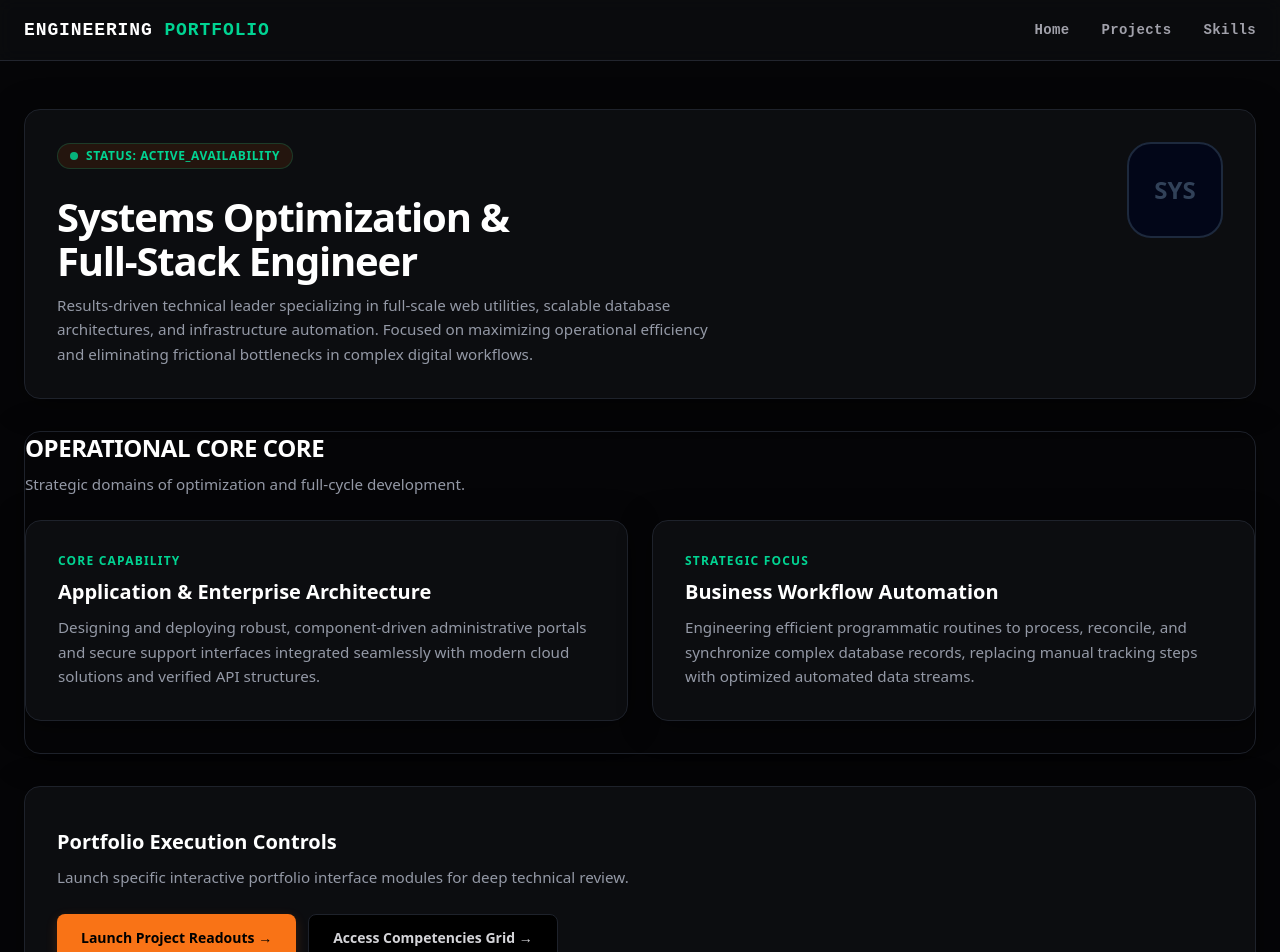
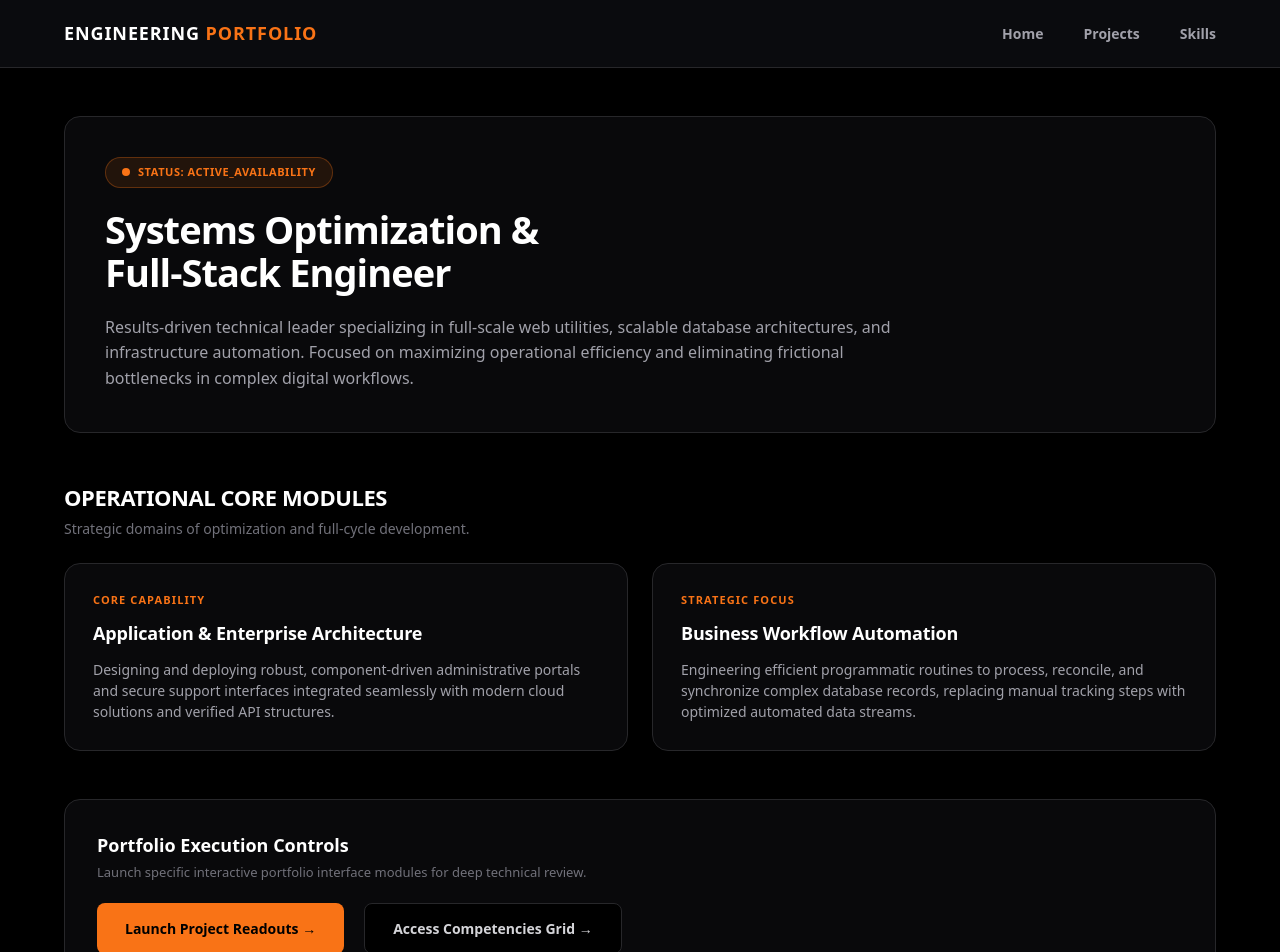
Before and after one commit to TKCBMH-sudomaster/developer-resume, a Next.js app: page / in a window 1280 px wide. Shown: the top 952 px of the page. Built offline with nearby package versions, Linux system fonts and the light colour scheme.

Commit message:
fix: resolve explicit layout and inline style ts type errors

```diff
--- a/app/globals.css
+++ b/app/globals.css
@@ -1,158 +1,16 @@
 @import "tailwindcss";
 
-/* FAIL-SAFE HIGH-TECH STYLING ENGINE */
 :root {
-  background-color: #050507;
+  background-color: #000000;
   color: #ffffff;
-  font-family: ui-sans-serif, system-ui, -apple-system, BlinkMacSystemFont, "Segoe UI", Roboto, sans-serif;
+  color-scheme: dark;
 }
 
 body {
-  background-color: #050507;
+  background-color: #000000;
   color: #ffffff;
-  margin: 0;
-  padding: 0;
 }
 
-/* Header & Navigation Fixes */
-header {
-  background-color: rgba(12, 13, 16, 0.8) !important;
-  border-bottom: 1px solid #22252e !important;
-  backdrop-filter: blur(8px);
-}
-
-nav a {
-  color: #a1a1aa !important;
-  text-decoration: none !important;
-  font-family: monospace !important;
-}
-
-nav a:hover {
+a:hover {
   color: #f97316 !important;
 }
-
-/* Premium High-Tech Dashboard Cards */
-section, .tech-card {
-  background-color: #0c0d10 !important;
-  border: 1px solid #1e222b !important;
-  border-radius: 16px !important;
-  padding: 2rem !important;
-  margin-bottom: 2rem !important;
-  box-shadow: 0 4px 30px rgba(0, 0, 0, 0.5);
-}
-
-/* Tactical Orange Badges */
-.status-badge {
-  display: inline-flex;
-  align-items: center;
-  gap: 8px;
-  background-color: rgba(249, 115, 22, 0.1) !important;
-  color: #f97316 !important;
-  border: 1px solid rgba(249, 115, 22, 0.3) !important;
-  padding: 4px 12px !important;
-  border-radius: 6px !important;
-  font-size: 11px !important;
-  font-weight: 700 !important;
-  letter-spacing: 0.05em;
-  text-transform: uppercase;
-}
-
-.status-dot {
-  width: 8px;
-  height: 8px;
-  background-color: #f97316;
-  border-radius: 50%;
-  box-shadow: 0 0 8px #f97316;
-}
-
-/* Typography Overrides */
-h1 {
-  font-size: 2.5rem !important;
-  font-weight: 900 !important;
-  letter-spacing: -0.03em !important;
-  line-height: 1.1 !important;
-  margin-top: 1rem !important;
-  color: #ffffff !important;
-}
-
-h2 {
-  font-size: 1.5rem !important;
-  font-weight: 800 !important;
-  color: #ffffff !important;
-  letter-spacing: -0.02em !important;
-  text-transform: uppercase;
-  margin: 0 0 0.5rem 0 !important;
-}
-
-h3 {
-  font-size: 1.25rem !important;
-  font-weight: 700 !important;
-  color: #ffffff !important;
-  margin: 0.5rem 0 !important;
-}
-
-p {
-  color: #9499a6 !important;
-  line-height: 1.6 !important;
-  font-size: 0.95rem !important;
-}
-
-/* Grid Layout Fallback */
-.grid-container {
-  display: grid !important;
-  grid-template-columns: 1fr !important;
-  gap: 1.5rem !important;
-  margin-top: 1.5rem !important;
-}
-
-@media (min-width: 768px) {
-  .grid-container {
-    grid-template-columns: 1fr 1fr !important;
-  }
-}
-
-/* High-Tech Tactical Buttons */
-.btn-primary {
-  display: inline-flex !important;
-  align-items: center !important;
-  background-color: #f97316 !important;
-  color: #000000 !important;
-  font-weight: 700 !important;
-  font-size: 0.875rem !important;
-  padding: 0.75rem 1.5rem !important;
-  border-radius: 8px !important;
-  text-decoration: none !important;
-  transition: all 0.2s ease !important;
-  box-shadow: 0 4px 12px rgba(249, 115, 22, 0.2) !important;
-}
-
-.btn-primary:hover {
-  background-color: #ea580c !important;
-  transform: translateY(-1px);
-}
-
-.btn-secondary {
-  display: inline-flex !important;
-  align-items: center !important;
-  background-color: #000000 !important;
-  color: #d4d4d8 !important;
-  font-weight: 700 !important;
-  font-size: 0.875rem !important;
-  padding: 0.75rem 1.5rem !important;
-  border-radius: 8px !important;
-  text-decoration: none !important;
-  border: 1px solid #1e222b !important;
-  transition: all 0.2s ease !important;
-}
-
-.btn-secondary:hover {
-  border-color: #f97316 !important;
-  color: #ffffff !important;
-}
-
-.module-header {
-  font-family: monospace;
-  font-size: 11px;
-  color: #f97316;
-  letter-spacing: 0.1em;
-}
--- a/app/layout.tsx
+++ b/app/layout.tsx
@@ -13,31 +13,34 @@ export default function RootLayout({
   children: React.ReactNode;
 }) {
   return (
-    <html lang="en" className="bg-black text-white selection:bg-orange-500/30 selection:text-orange-300">
-      <body className="antialiased min-h-screen flex flex-col font-sans">
-        {/* Clean Corporate-Tech Header */}
-        <header className="sticky top-0 z-50 backdrop-blur-md bg-slate-950/70 border-b border-slate-800">
-          <nav className="max-w-7xl mx-auto px-6 py-4 flex justify-between items-center">
-            <Link href="/" className="flex items-center gap-2 group">
-              <span className="text-lg font-extrabold tracking-wider text-white uppercase hover:text-emerald-400 transition-colors">
-                ENGINEERING <span className="text-emerald-400">PORTFOLIO</span>
+    <html lang="en" style={{ backgroundColor: '#000000', color: '#ffffff' }}>
+      <body style={{ margin: 0, padding: 0, minHeight: '100vh', display: 'flex', flexDirection: 'column', fontFamily: 'ui-sans-serif, system-ui, sans-serif', backgroundColor: '#000000' }}>
+
+        {/* Navigation Bar - Spaced Out with Valid TypeScript Styles */}
+        <header style={{ position: 'sticky', top: 0, zIndex: 50, backgroundColor: 'rgba(12, 13, 16, 0.9)', borderBottom: '1px solid #27272a', backdropFilter: 'blur(8px)' }}>
+          <nav style={{ maxWidth: '1200px', margin: '0 auto', padding: '20px 24px', display: 'flex', justifyContent: 'space-between', alignItems: 'center' }}>
+            <Link href="/" style={{ textDecoration: 'none' }}>
+              <span style={{ fontSize: '18px', fontWeight: 900, letterSpacing: '0.05em', color: '#ffffff' }}>
+                ENGINEERING <span style={{ color: '#f97316' }}>PORTFOLIO</span>
               </span>
             </Link>
-            <div className="flex gap-8 text-sm font-semibold tracking-wide text-slate-400">
-              <Link href="/" className="hover:text-emerald-400 transition-colors">Home</Link>
-              <Link href="/projects" className="hover:text-emerald-400 transition-colors">Projects</Link>
-              <Link href="/skills" className="hover:text-emerald-400 transition-colors">Skills</Link>
+
+            {/* Perfectly Spaced-Out Professional Navigation Link Elements */}
+            <div style={{ display: 'flex', gap: '40px', fontSize: '14px', fontWeight: 600 }}>
+              <Link href="/" style={{ textDecoration: 'none', color: '#a1a1aa' }}>Home</Link>
+              <Link href="/projects" style={{ textDecoration: 'none', color: '#a1a1aa' }}>Projects</Link>
+              <Link href="/skills" style={{ textDecoration: 'none', color: '#a1a1aa' }}>Skills</Link>
             </div>
           </nav>
         </header>
 
-        {/* Core Main Content Frame */}
-        <main className="flex-grow max-w-7xl w-full mx-auto px-6 py-12">
+        {/* Main Content Container */}
+        <main style={{ flexGrow: 1, maxWidth: '1200px', width: '100%', margin: '0 auto', padding: '48px 24px', boxSizing: 'border-box' }}>
           {children}
         </main>
 
-        {/* Highly Professional Minimalist Footer */}
-        <footer className="border-t border-slate-800/60 py-6 text-center text-xs text-slate-500 font-medium tracking-wide">
+        {/* Minimalist Corporate Footer */}
+        <footer style={{ borderTop: '1px solid rgba(39, 39, 42, 0.6)', padding: '24px 0', textAlign: 'center', fontSize: '12px', color: '#52525b' }}>
           © {new Date().getFullYear()} Systems Optimization Portfolio • Built with Next.js & Deployed via Vercel
         </footer>
       </body>
--- a/app/page.tsx
+++ b/app/page.tsx
@@ -2,69 +2,72 @@ import Link from 'next/link';
 
 export default function HomePage() {
   return (
-    <div className="space-y-12 animate-in fade-in duration-500">
+    <div style={{ display: 'flex', flexDirection: 'column', gap: '48px' }}>
 
-      {/* Hero Header Section */}
-      <section className="p-8 bg-slate-900 border border-slate-800 rounded-3xl shadow-xl space-y-6 relative overflow-hidden">
-        <div className="flex flex-col md:flex-row items-start justify-between gap-6">
-          <div className="space-y-2.5">
-            <div className="inline-flex items-center gap-2 px-3 py-1 text-xs font-bold bg-orange-500/10 text-emerald-400 rounded-full border border-emerald-400/20 tracking-wider uppercase">
-              <div className="w-2 h-2 rounded-full bg-emerald-400 animate-pulse" />
+      {/* Hero Header Card with Vivid Tactical Orange Accent Styling */}
+      <section style={{ padding: '40px', backgroundColor: '#09090b', border: '1px solid #27272a', borderRadius: '16px', display: 'flex', flexDirection: 'column', gap: '20px' }}>
+        <div>
+          <div style={{ display: 'inline-flex', alignItems: 'center', gap: '8px', padding: '6px 16px', fontSize: '11px', fontWeight: 700, backgroundColor: 'rgba(249, 115, 22, 0.1)', color: '#f97316', border: '1px solid rgba(249, 115, 22, 0.3)', borderRadius: '9999px', textTransform: 'uppercase', letterSpacing: '0.05em' }}>
+            <span style={{ width: '8px', height: '8px', backgroundColor: '#f97316', borderRadius: '50%', display: 'inline-block' }} />
             STATUS: ACTIVE_AVAILABILITY
           </div>
-            <h1 className="text-4xl md:text-5xl font-extrabold tracking-tighter text-white">
+        </div>
+
+        <h1 style={{ fontSize: '38px', fontWeight: 800, letterSpacing: '-0.025em', color: '#ffffff', margin: 0, lineHeight: 1.15 }}>
           Systems Optimization & <br />Full-Stack Engineer
         </h1>
-            <p className="text-base text-slate-400 max-w-2xl leading-relaxed">
+        <p style={{ fontSize: '16px', color: '#a1a1aa', lineHeight: 1.6, maxWidth: '800px', margin: 0 }}>
           Results-driven technical leader specializing in full-scale web utilities,
           scalable database architectures, and infrastructure automation. Focused
           on maximizing operational efficiency and eliminating frictional bottlenecks
           in complex digital workflows.
         </p>
-          </div>
-          <div className="w-24 h-24 hidden md:flex items-center justify-center rounded-3xl border-2 border-slate-800 bg-slate-950 font-black text-2xl text-slate-700 tracking-tightest">
-            SYS
-          </div>
-        </div>
       </section>
 
-      {/* Primary Engineering Domains */}
-      <section className="space-y-6 border-none !p-0 !bg-transparent !box-none">
+      {/* Primary Engineering Modules Side-by-Side Grid */}
+      <section style={{ display: 'flex', flexDirection: 'column', gap: '24px' }}>
         <div>
-          <h2 className="text-2xl font-extrabold tracking-tight text-white uppercase">Operational Core Core</h2>
-          <p className="text-slate-400 mt-1 text-sm">Strategic domains of optimization and full-cycle development.</p>
+          <h2 style={{ fontSize: '22px', fontWeight: 800, letterSpacing: '-0.02em', color: '#ffffff', textTransform: 'uppercase', margin: 0 }}>Operational Core Modules</h2>
+          <p style={{ color: '#71717a', fontSize: '14px', margin: '4px 0 0 0' }}>Strategic domains of optimization and full-cycle development.</p>
         </div>
 
-        <div className="grid-container">
-          {/* Domain 1 */}
-          <div className="tech-card">
-            <span className="text-xs font-bold uppercase tracking-widest text-emerald-400 block mb-1">Core Capability</span>
-            <h3>Application & Enterprise Architecture</h3>
-            <p>
+        {/* Valid Flexible Responsive Card Grid */}
+        <div style={{ display: 'grid', gridTemplateColumns: 'repeat(auto-fit, minmax(340px, 1fr))', gap: '24px' }}>
+
+          {/* Module Card 1 */}
+          <div style={{ padding: '28px', backgroundColor: '#09090b', border: '1px solid #27272a', borderRadius: '16px', display: 'flex', flexDirection: 'column', gap: '12px' }}>
+            <span style={{ fontSize: '11px', fontWeight: 700, textTransform: 'uppercase', letterSpacing: '0.1em', color: '#f97316' }}>Core Capability</span>
+            <h3 style={{ fontSize: '18px', fontWeight: 700, color: '#ffffff', margin: 0, letterSpacing: '-0.01em' }}>Application & Enterprise Architecture</h3>
+            <p style={{ fontSize: '14px', color: '#a1a1aa', lineHeight: 1.5, margin: 0 }}>
               Designing and deploying robust, component-driven administrative portals and secure support interfaces integrated seamlessly with modern cloud solutions and verified API structures.
             </p>
           </div>
 
-          {/* Domain 2 */}
-          <div className="tech-card">
-            <span className="text-xs font-bold uppercase tracking-widest text-emerald-400 block mb-1">Strategic Focus</span>
-            <h3>Business Workflow Automation</h3>
-            <p>
+          {/* Module Card 2 */}
+          <div style={{ padding: '28px', backgroundColor: '#09090b', border: '1px solid #27272a', borderRadius: '16px', display: 'flex', flexDirection: 'column', gap: '12px' }}>
+            <span style={{ fontSize: '11px', fontWeight: 700, textTransform: 'uppercase', letterSpacing: '0.1em', color: '#f97316' }}>Strategic Focus</span>
+            <h3 style={{ fontSize: '18px', fontWeight: 700, color: '#ffffff', margin: 0, letterSpacing: '-0.01em' }}>Business Workflow Automation</h3>
+            <p style={{ fontSize: '14px', color: '#a1a1aa', lineHeight: 1.5, margin: 0 }}>
               Engineering efficient programmatic routines to process, reconcile, and synchronize complex database records, replacing manual tracking steps with optimized automated data streams.
             </p>
           </div>
+
         </div>
       </section>
 
-      {/* Action Controls Panel */}
-      <div className="tech-card">
-        <h3>Portfolio Execution Controls</h3>
-        <p style={{ margin: '0 0 1.5rem 0' }}>Launch specific interactive portfolio interface modules for deep technical review.</p>
-        <div style={{ display: 'flex', gap: '12px', flexWrap: 'wrap' }}>
-          <Link href="/projects" className="btn-primary">
+      {/* Action Navigation Controls Panel */}
+      <div style={{ padding: '32px', backgroundColor: '#09090b', border: '1px solid #27272a', borderRadius: '16px', display: 'flex', flexDirection: 'column', gap: '20px' }}>
+        <div>
+          <h3 style={{ fontSize: '18px', fontWeight: 700, color: '#ffffff', margin: 0 }}>Portfolio Execution Controls</h3>
+          <p style={{ fontSize: '13px', color: '#71717a', margin: '4px 0 0 0' }}>Launch specific interactive portfolio interface modules for deep technical review.</p>
+        </div>
+
+        {/* Properly Styled Production Interface Navigation Buttons */}
+        <div style={{ display: 'flex', gap: '20px', flexWrap: 'wrap' }}>
+          <Link href="/projects" style={{ textDecoration: 'none', display: 'inline-flex', alignItems: 'center', backgroundColor: '#f97316', color: '#000000', fontWeight: 700, fontSize: '14px', padding: '14px 28px', borderRadius: '8px' }}>
             Launch Project Readouts →
           </Link>
-          <Link href="/skills" className="btn-secondary">
+          <Link href="/skills" style={{ textDecoration: 'none', display: 'inline-flex', alignItems: 'center', backgroundColor: '#000000', color: '#d4d4d8', fontWeight: 700, fontSize: '14px', padding: '14px 28px', borderRadius: '8px', border: '1px solid #27272a' }}>
             Access Competencies Grid →
           </Link>
         </div>
```
Lines whose indentation alone changed are shown as unchanged.
